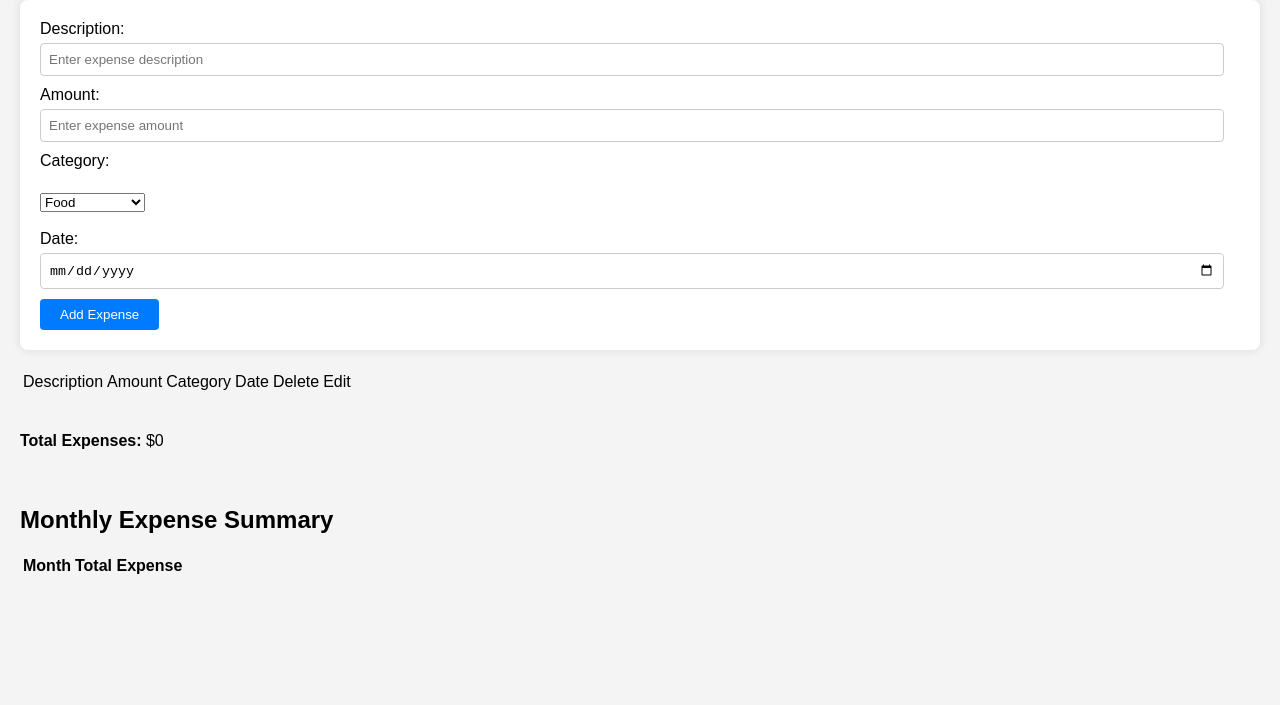
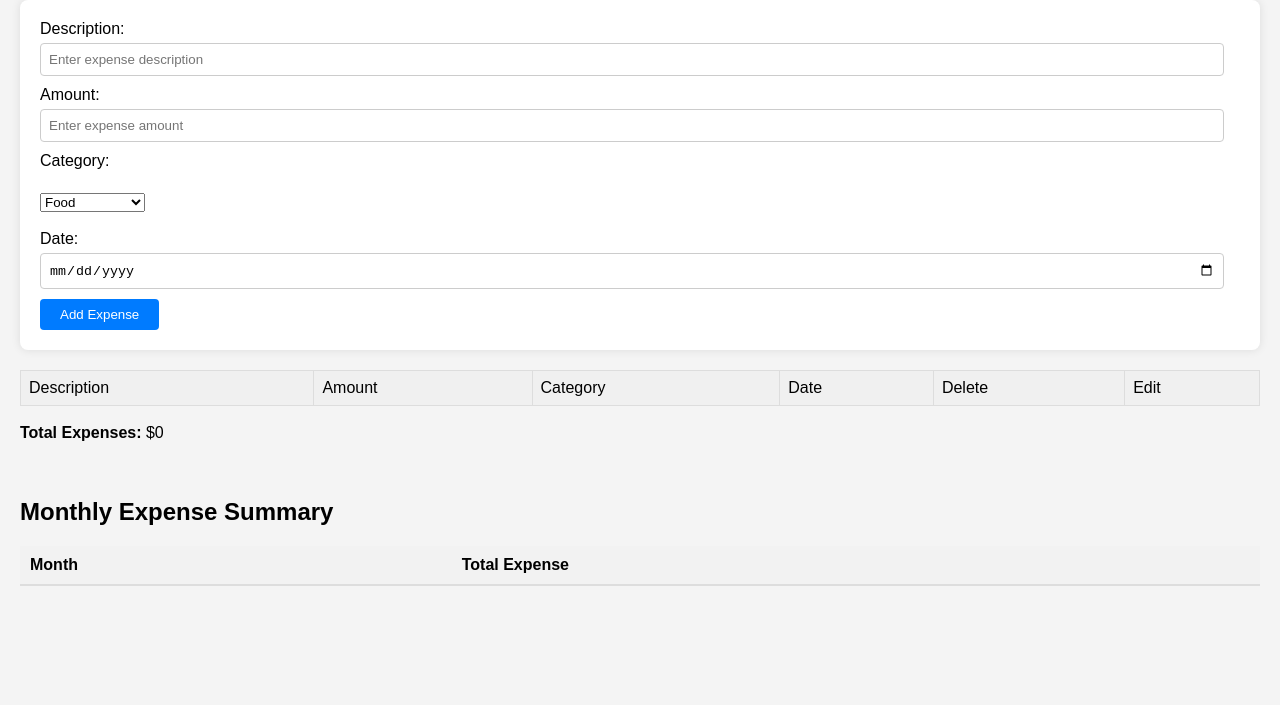
Before and after one commit to cheechengm/expensetrackerfirebase, a plain HTML site: page expense.html in a window 1280 px wide. Shown: the part 78-783 px from the top of the page. Drawn offline with nearby package versions, Linux system fonts and the light colour scheme; no server answers.

Commit message:
Update styles.css

```diff
--- a/styles.css
+++ b/styles.css
@@ -45,24 +45,48 @@ button {
     border-radius: 4px;
 }
 
+/* Style for the expense list container */
+.expense-list {
+    width: 100%; /* Make the container fill the entire width of its parent */
+}
+
+/* Style for the expense list table */
+.expense-list table {
+    width: 100%; /* Make the table fill the entire width of its container */
+    border-collapse: collapse; /* Collapse table borders */
+}
+
+/* Style for the table header */
+.expense-list thead {
+    background-color: #f0f0f0; /* Light gray background color for the header */
+}
+
+/* Style for table cells */
+.expense-list td {
+    padding: 8px; /* Add padding to the cells for spacing */
+    border: 1px solid #ddd; /* Add borders to the cells */
+    text-align: left; /* Align cell content to the left */
+}
+
+/* Style for table header cells */
+.expense-list th {
+    padding: 8px; /* Add padding to the header cells for spacing */
+    border: 1px solid #ddd; /* Add borders to the header cells */
+    text-align: left; /* Align header cell content to the left */
+}
+
+/* Style for table rows */
+.expense-list tbody tr:nth-child(even) {
+    background-color: #f2f2f2; /* Alternate row background color */
+}
+
+
 /* Hover effect for the button */
 button:hover {
     background-color: #0056b3;
 }
 
-/* Margin for the expense list */
-#expense-list {
-    margin-bottom: 20px;
-}
 
-/* Styling for each expense item */
-.expense-item {
-    display: flex;
-    justify-content: space-between;
-    padding: 10px;
-    border-bottom: 1px solid #ccc;
-    background-color: #fff; /* Adding a white background to each item */
-}
 
 /* Styling for the delete button */
 .delete-btn {
@@ -73,7 +97,50 @@ button:hover {
     border-radius: 4px;
 }
 
+
+
 /* Hover effect for the delete button */
 .delete-btn:hover {
     background-color: #bd2130;
 }
+
+
+/* Style for the table container */
+#monthly-summary {
+    width: 100%;
+    border-collapse: collapse;
+    margin-top: 20px;
+}
+
+/* Style for table header */
+#monthly-summary th {
+    background-color: #f2f2f2;
+    padding: 10px;
+    text-align: left;
+    border-bottom: 2px solid #ddd;
+}
+
+/* Style for table body */
+#monthly-summary td {
+    padding: 10px;
+    border-bottom: 1px solid #ddd;
+}
+
+/* Style for even rows */
+#monthly-summary tbody tr:nth-child(even) {
+    background-color: #f9f9f9;
+}
+
+/* Hover effect for table rows */
+#monthly-summary tbody tr:hover {
+    background-color: #e6f7ff;
+}
+
+#monthly-expenses-chart {
+    display: block;
+    margin-top: 20px; /* Add some space between the canvas and other elements */
+    width: 100%; /* Ensure the canvas fills its container */
+    max-width: 800px; /* Limit the maximum width of the canvas */
+    margin-left: auto; /* Center the canvas horizontally */
+    margin-right: auto;
+}
```
